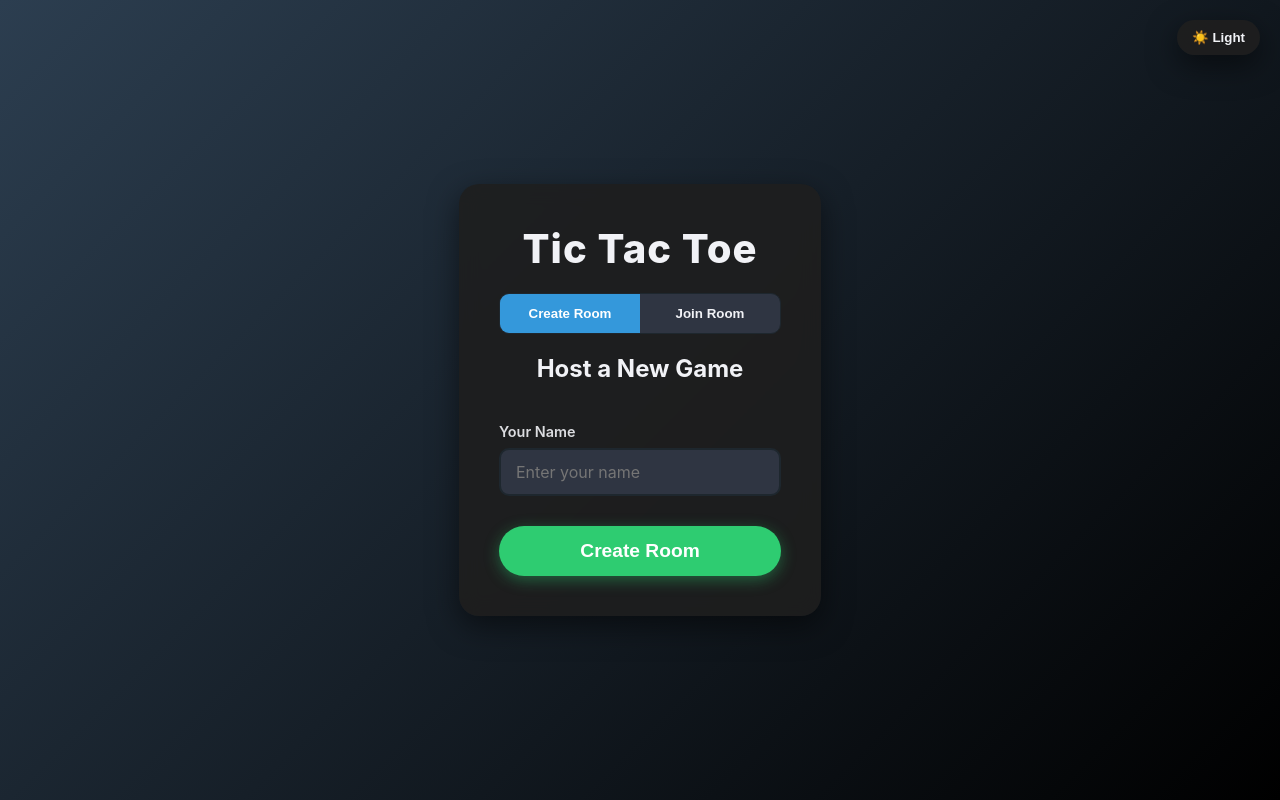
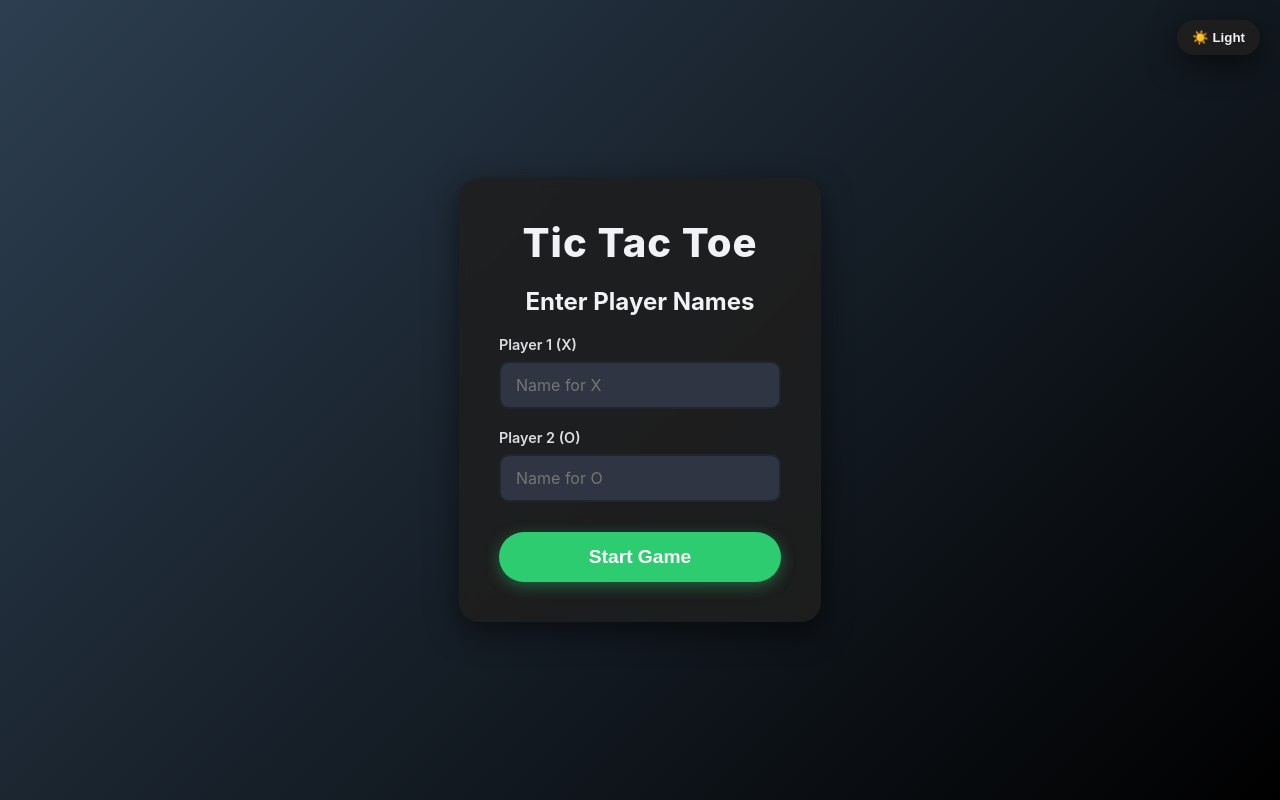
Before and after one commit to raja123singh/tic-tac-toe, a React app: page / in a window 1280 px wide. Built offline with nearby package versions, Linux system fonts and the light colour scheme; the HTML template or start-up script is replaced by a standard one.

Commit message:
refactor: remove firebase and restore local offline mode
- Uninstalled firebase dependencies
- Removed firebase.js config file
- Reverted App.jsx to use strict local state logic
- Cleaned up PlayerSetup and styles.css to remove multiplayer UI elements

```diff
--- a/package.json
+++ b/package.json
@@ -10,7 +10,6 @@
     "preview": "vite preview"
   },
   "dependencies": {
-    "firebase": "^12.12.1",
     "react": "^19.2.5",
     "react-dom": "^19.2.5"
   },
--- a/src/App.jsx
+++ b/src/App.jsx
@@ -1,6 +1,4 @@
 import React, { useState, useEffect } from 'react';
-import { doc, onSnapshot, setDoc, updateDoc } from 'firebase/firestore';
-import { db } from './firebase'; // MUST BE CONFIGURED BY USER
 import Board from './components/Board';
 import PlayerSetup from './components/PlayerSetup';
 import { playClickSound, playWinSound } from './utils/audio';
@@ -21,256 +19,136 @@ const calculateWinner = (squares) => {
   return null;
 };
 
-// Generate a random 5-character string
-const generateRoomId = () => Math.random().toString(36).substring(2, 7).toUpperCase();
-
-const initialGameState = {
-  squares: Array(9).fill(null),
-  xIsNext: true,
-  scores: { X: 0, O: 0 },
-  player1Name: '',
-  player2Name: 'Waiting...',
-  status: 'waiting' // waiting, playing, disconnected
-};
-
 function App() {
+  const [squares, setSquares] = useState(Array(9).fill(null));
+  const [xIsNext, setXIsNext] = useState(true);
+  const [scores, setScores] = useState({ X: 0, O: 0 });
   const [isDarkMode, setIsDarkMode] = useState(true);
 
-  // Local state
-  const [roomId, setRoomId] = useState(null);
-  const [role, setRole] = useState(null); // 'X' or 'O'
-
-  // Synced state
-  const [gameState, setGameState] = useState(null);
+  const [gameStarted, setGameStarted] = useState(false);
+  const [player1Name, setPlayer1Name] = useState('Player 1');
+  const [player2Name, setPlayer2Name] = useState('Player 2');
 
   // Apply theme to body
   useEffect(() => {
     document.body.setAttribute('data-theme', isDarkMode ? 'dark' : 'light');
   }, [isDarkMode]);
 
-  // Sync with Firestore
+  const winner = calculateWinner(squares);
+  const isDraw = !winner && squares.every((square) => square !== null);
+
   useEffect(() => {
-    if (!roomId) return;
+    if (winner) {
+      playWinSound();
+      setScores(prev => ({ ...prev, [winner]: prev[winner] + 1 }));
+    }
+  }, [winner]);
 
-    if (!db) {
-      alert("Firebase is not initialized. Please configure src/firebase.js");
-      return;
-    }
-
-    const roomRef = doc(db, 'rooms', roomId);
-    const unsubscribe = onSnapshot(roomRef, (docSnap) => {
-      if (docSnap.exists()) {
-        const data = docSnap.data();
-
-        // Handle audio logic on state changes safely (comparing with previous state not easily possible inside onSnapshot directly without ref, but simple enough)
-        setGameState((prevState) => {
-           if (prevState) {
-             const prevWinner = calculateWinner(prevState.squares);
-             const currentWinner = calculateWinner(data.squares);
-             if (!prevWinner && currentWinner && role) {
-               playWinSound();
-             }
-           }
-           return data;
-        });
-
-      } else {
-        // Room was deleted or player disconnected
-        setGameState(prev => prev ? { ...prev, status: 'disconnected' } : null);
-      }
-    });
-
-    return () => unsubscribe();
-  }, [roomId, role]);
-
-  const handleCreateRoom = async (playerName) => {
-    if (!db) {
-      alert("Firebase is not initialized. Please configure src/firebase.js");
-      return;
-    }
-    const newRoomId = generateRoomId();
-    try {
-      await setDoc(doc(db, 'rooms', newRoomId), {
-        ...initialGameState,
-        player1Name: playerName
-      });
-      setRole('X');
-      setRoomId(newRoomId);
-    } catch (error) {
-      console.error("Error creating room:", error);
-      alert("Error creating room. Check Firebase config.");
-    }
-  };
-
-  const handleJoinRoom = async (playerName, joinRoomId) => {
-    if (!db) {
-      alert("Firebase is not initialized. Please configure src/firebase.js");
-      return;
-    }
-    try {
-      await updateDoc(doc(db, 'rooms', joinRoomId), {
-        player2Name: playerName,
-        status: 'playing'
-      });
-      setRole('O');
-      setRoomId(joinRoomId);
-    } catch (error) {
-      console.error("Error joining room:", error);
-      alert("Room not found or error joining. Ensure the Room ID is correct.");
-    }
-  };
-
-  const handleClick = async (i) => {
-    if (!gameState || gameState.status !== 'playing') return;
-
-    // Check if it's my turn
-    const isMyTurn = (gameState.xIsNext && role === 'X') || (!gameState.xIsNext && role === 'O');
-    if (!isMyTurn) return;
-
-    const winner = calculateWinner(gameState.squares);
-    if (gameState.squares[i] || winner) return;
+  const handleClick = (i) => {
+    if (squares[i] || winner) return;
 
     playClickSound();
 
-    const nextSquares = gameState.squares.slice();
-    nextSquares[i] = role;
+    const nextSquares = squares.slice();
+    nextSquares[i] = xIsNext ? 'X' : 'O';
 
-    const newWinner = calculateWinner(nextSquares);
-    const newScores = { ...gameState.scores };
-    if (newWinner) {
-      newScores[newWinner] += 1;
-    }
-
-    try {
-      await updateDoc(doc(db, 'rooms', roomId), {
-        squares: nextSquares,
-        xIsNext: !gameState.xIsNext,
-        scores: newScores
-      });
-    } catch (error) {
-      console.error("Error updating move:", error);
-    }
+    setSquares(nextSquares);
+    setXIsNext(!xIsNext);
   };
 
-  const resetBoard = async () => {
-    if (!roomId) return;
-    try {
-      await updateDoc(doc(db, 'rooms', roomId), {
-        squares: Array(9).fill(null),
-        xIsNext: true
-      });
-    } catch (error) {
-      console.error("Error resetting board:", error);
-    }
+  // Resets only the board for the next round (keeps scores)
+  const resetGame = () => {
+    setSquares(Array(9).fill(null));
+    setXIsNext(true);
   };
 
-  const restartMatch = async () => {
-    if (!roomId) return;
-    try {
-      await updateDoc(doc(db, 'rooms', roomId), {
-        squares: Array(9).fill(null),
-        xIsNext: true,
-        scores: { X: 0, O: 0 }
-      });
-    } catch (error) {
-      console.error("Error restarting match:", error);
-    }
+  // Resets the board and the scores to 0 (keeps names)
+  const restartMatch = () => {
+    setSquares(Array(9).fill(null));
+    setXIsNext(true);
+    setScores({ X: 0, O: 0 });
+  };
+
+  const handleStartGame = (p1, p2) => {
+    setPlayer1Name(p1);
+    setPlayer2Name(p2);
+    setGameStarted(true);
   };
 
   const handleExitGame = () => {
-    if (roomId && db) {
-       updateDoc(doc(db, 'rooms', roomId), { status: 'disconnected' }).catch(e => console.error(e));
-    }
-    setRoomId(null);
-    setRole(null);
-    setGameState(null);
+    setGameStarted(false);
+    setSquares(Array(9).fill(null));
+    setXIsNext(true);
+    setScores({ X: 0, O: 0 });
+    setPlayer1Name('Player 1');
+    setPlayer2Name('Player 2');
   };
 
-  const copyRoomId = () => {
-    navigator.clipboard.writeText(roomId);
-    alert("Room ID copied to clipboard!");
-  };
-
-  // Rendering logic
-  if (!roomId || !gameState) {
-    return (
-      <div className="app-container">
-        <button className="theme-toggle" onClick={() => setIsDarkMode(!isDarkMode)}>
-          {isDarkMode ? '☀️ Light' : '🌙 Dark'}
-        </button>
-        <div className="game-card">
-          <h1 className="title">Tic Tac Toe</h1>
-          <PlayerSetup onCreateRoom={handleCreateRoom} onJoinRoom={handleJoinRoom} />
-        </div>
-      </div>
-    );
-  }
-
-  const winner = calculateWinner(gameState.squares);
-  const isDraw = !winner && gameState.squares.every((square) => square !== null);
-
-  let statusText;
-  if (gameState.status === 'disconnected') {
-    statusText = 'Opponent disconnected.';
-  } else if (gameState.status === 'waiting') {
-    statusText = 'Waiting for Opponent to join...';
-  } else if (winner) {
-    const winnerName = winner === 'X' ? gameState.player1Name : gameState.player2Name;
-    statusText = `${winnerName} (${winner}) Wins 🎉`;
+  let status;
+  if (winner) {
+    const winnerName = winner === 'X' ? player1Name : player2Name;
+    status = `${winnerName} (${winner}) Wins 🎉`;
   } else if (isDraw) {
-    statusText = 'Match Draw!';
+    status = 'Match Draw!';
   } else {
-    const isMyTurn = (gameState.xIsNext && role === 'X') || (!gameState.xIsNext && role === 'O');
-    const currentPlayerName = gameState.xIsNext ? gameState.player1Name : gameState.player2Name;
-    statusText = isMyTurn ? `Your Turn (${role})` : `Waiting for ${currentPlayerName}...`;
+    const currentPlayerName = xIsNext ? player1Name : player2Name;
+    status = `${currentPlayerName} (${xIsNext ? 'X' : 'O'})'s turn`;
   }
 
   return (
     <div className="app-container">
-      <button className="exit-top-button" onClick={handleExitGame} title="Exit Game">
+      {gameStarted && (
+        <button
+          className="exit-top-button"
+          onClick={handleExitGame}
+          aria-label="Exit Game"
+          title="Exit Game"
+        >
           ✕ Exit
         </button>
-      <button className="theme-toggle" onClick={() => setIsDarkMode(!isDarkMode)}>
+      )}
+      <button
+        className="theme-toggle"
+        onClick={() => setIsDarkMode(!isDarkMode)}
+        aria-label="Toggle Dark Mode"
+      >
         {isDarkMode ? '☀️ Light' : '🌙 Dark'}
       </button>
 
       <div className="game-card">
-        <div className="room-info">
-          <span>Room: <strong style={{letterSpacing: '2px'}}>{roomId}</strong></span>
-          <button className="copy-btn" onClick={copyRoomId}>Copy</button>
+        <h1 className="title">Tic Tac Toe</h1>
+
+        {!gameStarted ? (
+          <PlayerSetup onStart={handleStartGame} />
+        ) : (
+          <>
+            <div className="scoreboard">
+              <div className="score-badge x-score">
+                <span>{player1Name} (X)</span>
+                <strong>{scores.X}</strong>
               </div>
-
-        <h1 className="title" style={{marginTop: '10px', marginBottom: '10px', fontSize: '2rem'}}>Tic Tac Toe</h1>
-
-        <div className="scoreboard">
-          <div className={`score-badge x-score ${role === 'X' ? 'my-role' : ''}`}>
-            <span>{gameState.player1Name} (X)</span>
-            <strong>{gameState.scores.X}</strong>
-          </div>
-          <div className={`score-badge o-score ${role === 'O' ? 'my-role' : ''}`}>
-            <span>{gameState.player2Name} (O)</span>
-            <strong>{gameState.scores.O}</strong>
+              <div className="score-badge o-score">
+                <span>{player2Name} (O)</span>
+                <strong>{scores.O}</strong>
               </div>
             </div>
 
-        <div className={`status-indicator ${gameState.status === 'waiting' || gameState.status === 'disconnected' ? 'waiting' : ''}`}>
-          {statusText}
+            <div className="status-indicator">
+              {status}
             </div>
 
-        <div className={(gameState.status !== 'playing' || ((gameState.xIsNext && role !== 'X') || (!gameState.xIsNext && role !== 'O')) && !winner && !isDraw) ? 'board-disabled' : ''}>
-          <Board squares={gameState.squares} onClick={handleClick} />
-        </div>
+            <Board squares={squares} onClick={handleClick} />
 
-        {gameState.status === 'playing' || gameState.status === 'disconnected' || winner || isDraw ? (
             <div className="action-buttons">
-            <button className="reset-button" onClick={resetBoard} title="Keep scores, start next round">
+              <button className="reset-button" onClick={resetGame} title="Keep scores, start next round">
                 Next Round
               </button>
               <button className="restart-button" onClick={restartMatch} title="Reset scores to 0">
                 Restart Match
               </button>
             </div>
-        ) : null}
+          </>
+        )}
       </div>
     </div>
   );
--- a/src/components/PlayerSetup.jsx
+++ b/src/components/PlayerSetup.jsx
@@ -1,96 +1,48 @@
 import React, { useState } from 'react';
 
-const PlayerSetup = ({ onCreateRoom, onJoinRoom }) => {
-  const [mode, setMode] = useState('create'); // 'create' or 'join'
-  const [playerName, setPlayerName] = useState('');
-  const [roomId, setRoomId] = useState('');
+const PlayerSetup = ({ onStart }) => {
+  const [player1, setPlayer1] = useState('');
+  const [player2, setPlayer2] = useState('');
 
-  const handleCreate = (e) => {
+  const handleSubmit = (e) => {
     e.preventDefault();
-    const name = playerName.trim() || 'Player 1';
-    onCreateRoom(name);
-  };
-
-  const handleJoin = (e) => {
-    e.preventDefault();
-    const name = playerName.trim() || 'Player 2';
-    if (!roomId.trim()) {
-      alert("Please enter a Room ID");
-      return;
-    }
-    onJoinRoom(name, roomId.trim());
+    const p1 = player1.trim() || 'Player 1';
+    const p2 = player2.trim() || 'Player 2';
+    onStart(p1, p2);
   };
 
   return (
     <div className="setup-container">
-      <div className="setup-tabs">
-        <button
-          type="button"
-          className={`tab-btn ${mode === 'create' ? 'active' : ''}`}
-          onClick={() => setMode('create')}
-        >
-          Create Room
-        </button>
-        <button
-          type="button"
-          className={`tab-btn ${mode === 'join' ? 'active' : ''}`}
-          onClick={() => setMode('join')}
-        >
-          Join Room
-        </button>
-      </div>
-
-      {mode === 'create' ? (
-        <form onSubmit={handleCreate} className="setup-form">
-          <h2 className="setup-title">Host a New Game</h2>
+      <h2 className="setup-title">Enter Player Names</h2>
+      <form onSubmit={handleSubmit} className="setup-form">
         <div className="input-group">
-            <label htmlFor="playerName">Your Name</label>
+          <label htmlFor="player1">Player 1 (X)</label>
           <input
-              id="playerName"
+            id="player1"
             type="text"
-              placeholder="Enter your name"
-              value={playerName}
-              onChange={(e) => setPlayerName(e.target.value)}
+            placeholder="Name for X"
+            value={player1}
+            onChange={(e) => setPlayer1(e.target.value)}
             className="player-input x-input"
             maxLength={15}
           />
         </div>
-          <button type="submit" className="start-button">
-            Create Room
-          </button>
-        </form>
-      ) : (
-        <form onSubmit={handleJoin} className="setup-form">
-          <h2 className="setup-title">Join Existing Game</h2>
         <div className="input-group">
-            <label htmlFor="playerName">Your Name</label>
+          <label htmlFor="player2">Player 2 (O)</label>
           <input
-              id="playerName"
+            id="player2"
             type="text"
-              placeholder="Enter your name"
-              value={playerName}
-              onChange={(e) => setPlayerName(e.target.value)}
+            placeholder="Name for O"
+            value={player2}
+            onChange={(e) => setPlayer2(e.target.value)}
             className="player-input o-input"
             maxLength={15}
           />
         </div>
-          <div className="input-group">
-            <label htmlFor="roomId">Room ID</label>
-            <input
-              id="roomId"
-              type="text"
-              placeholder="Enter Room ID"
-              value={roomId}
-              onChange={(e) => setRoomId(e.target.value.toUpperCase())}
-              className="player-input"
-              maxLength={10}
-            />
-          </div>
-          <button type="submit" className="start-button join-btn">
-            Join Game
+        <button type="submit" className="start-button">
+          Start Game
         </button>
       </form>
-      )}
     </div>
   );
 };
--- a/src/styles.css
+++ b/src/styles.css
@@ -228,91 +228,7 @@ body {
   box-shadow: 0 6px 20px rgba(243, 156, 18, 0.6);
 }
 
-/* Multiplayer UI Styles */
 
-.setup-tabs {
-  display: flex;
-  width: 100%;
-  margin-bottom: 20px;
-  border-radius: 10px;
-  overflow: hidden;
-  background: var(--square-bg);
-  border: 1px solid var(--square-border);
-}
-
-.tab-btn {
-  flex: 1;
-  padding: 12px;
-  background: transparent;
-  border: none;
-  color: var(--text-color);
-  font-weight: 600;
-  cursor: pointer;
-  transition: all 0.3s;
-}
-
-.tab-btn.active {
-  background: #3498db;
-  color: white;
-}
-
-.join-btn {
-  background: #9b59b6;
-  box-shadow: 0 4px 15px rgba(155, 89, 182, 0.4);
-}
-
-.join-btn:hover {
-  background: #8e44ad;
-  box-shadow: 0 6px 20px rgba(155, 89, 182, 0.6);
-}
-
-.room-info {
-  display: flex;
-  justify-content: space-between;
-  align-items: center;
-  background: var(--square-bg);
-  padding: 10px 15px;
-  border-radius: 8px;
-  border: 1px solid var(--square-border);
-  margin-bottom: 10px;
-}
-
-.copy-btn {
-  background: #2ecc71;
-  color: white;
-  border: none;
-  padding: 5px 15px;
-  border-radius: 5px;
-  cursor: pointer;
-  font-weight: bold;
-  transition: background 0.3s;
-}
-
-.copy-btn:hover {
-  background: #27ae60;
-}
-
-.my-role {
-  border: 2px solid #3498db;
-  transform: scale(1.05);
-}
-
-.waiting {
-  color: #e67e22;
-  animation: pulse 1.5s infinite;
-}
-
-@keyframes pulse {
-  0% { opacity: 0.7; }
-  50% { opacity: 1; }
-  100% { opacity: 0.7; }
-}
-
-.board-disabled {
-  opacity: 0.6;
-  pointer-events: none;
-  cursor: not-allowed;
-}
 
 .exit-top-button {
   position: absolute;
```
Also changed, not shown: src/firebase.js (deleted, +0 -29 lines), 1 other file (tests, documents, lock files or other folders). Lines whose indentation alone changed are shown as unchanged.
